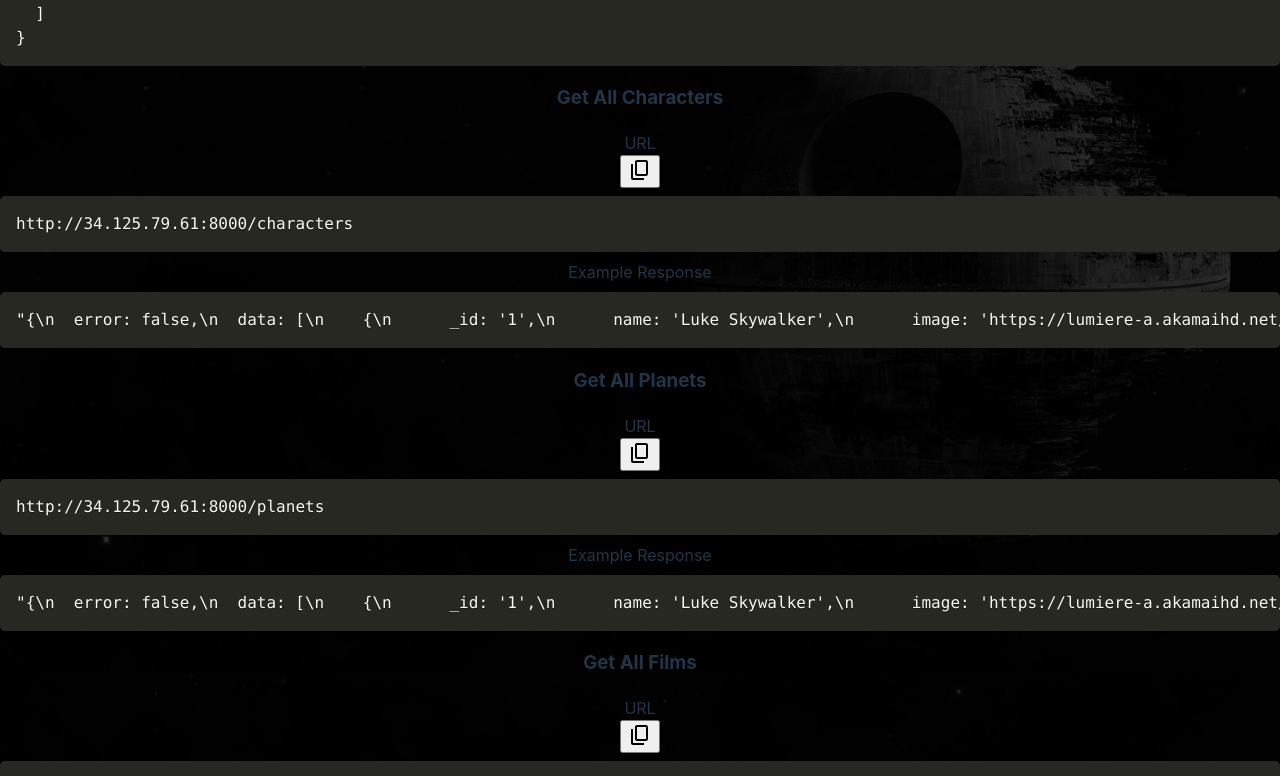
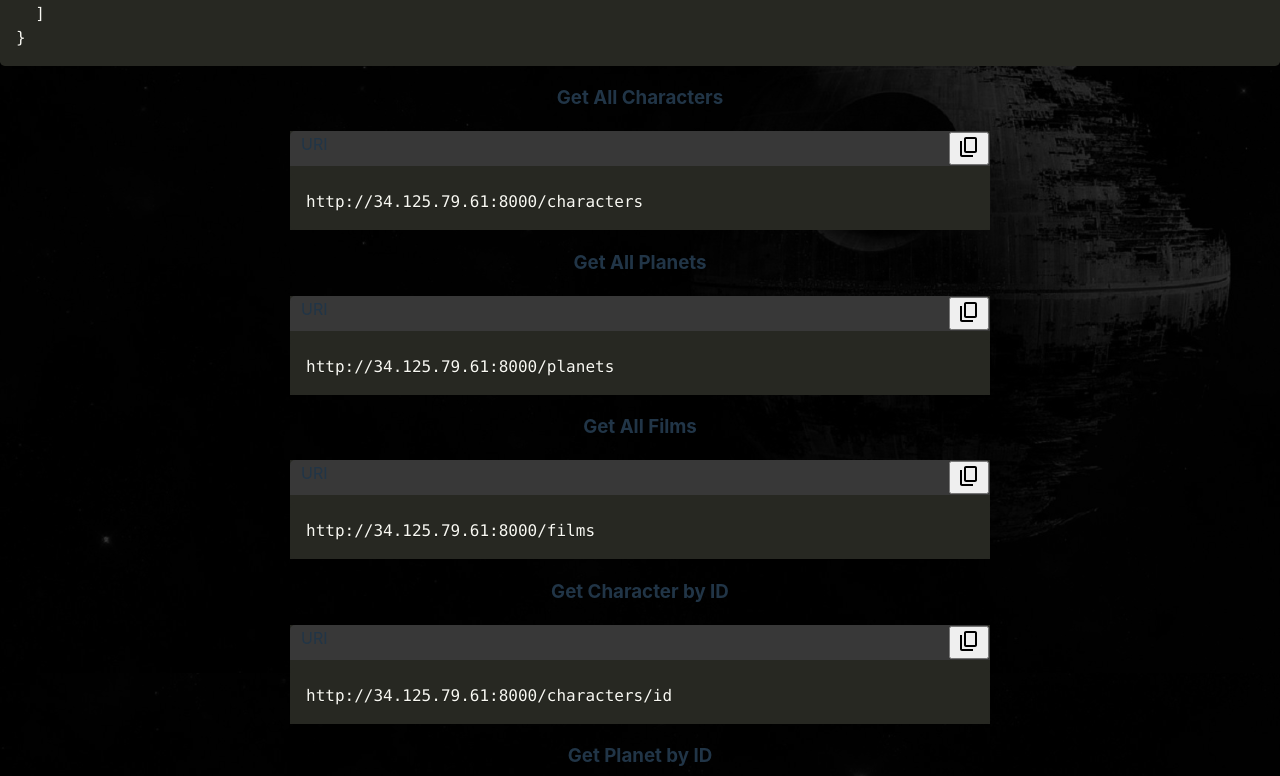
Before and after one commit to MakoskiVictor/Star-Wars-Microservices, a React (Vite) app in the folder client/: page / in a window 1280 px wide. Shown: the part 2527-3303 px from the top of the page. Built offline with nearby package versions, Linux system fonts and the light colour scheme.

Commit message:
add styles to component

```diff
--- a/client/src/components/MethodCard/index.jsx
+++ b/client/src/components/MethodCard/index.jsx
@@ -1,28 +1,23 @@
 import SyntaxHighlighter from 'react-syntax-highlighter'
 import { okaidia } from 'react-syntax-highlighter/dist/esm/styles/prism'
 import { CopyIcon } from '../Icons'
-import { getLinkById, EXAMPLE_GET_ALL_CHARACTERS } from '../../utils/constants'
+import { getLinkById } from '../../utils/constants'
+import style from './MethodCard.module.css'
 
 export default function MethodCard ({ id }) {
   const getLink = getLinkById(id)
-
-  const exampleRequest = JSON.stringify(EXAMPLE_GET_ALL_CHARACTERS)
 
   const handleClipboardLink = () => {
     navigator.clipboard.writeText(getLink).catch(() => {})
   }
 
-  /* const handleClipboardExample = () => {
-    navigator.clipboard.writeText(getLink).catch(() => {})
-  } */
-
   return (
     <div>
     <h3> {id} </h3>
-    <div>
-      <div>
-      <div>
-        URL
+    <div className={style.container} >
+      <div className={style.containerHead} >
+      <div className={style.uri} >
+        URI
       </div>
       <div>
         <button
@@ -31,27 +26,11 @@ export default function MethodCard ({ id }) {
         </button>
       </div>
       </div>
-      <SyntaxHighlighter language="jsx" style={okaidia}>
+      <SyntaxHighlighter language="jsx" style={okaidia} className={style.syntax} >
         {getLink}
       </SyntaxHighlighter>
     </div>
 
-    <div>
-      <div>
-      <div>
-        Example Response
-      </div>
-      <div>
-        {/* <button
-        onClick={handleClipboardExample}>
-          <CopyIcon />
-        </button> */}
-      </div>
-      </div>
-      <SyntaxHighlighter language="javascript" style={okaidia}>
-        {exampleRequest}
-      </SyntaxHighlighter>
-    </div>
   </div>
 
   )
```
